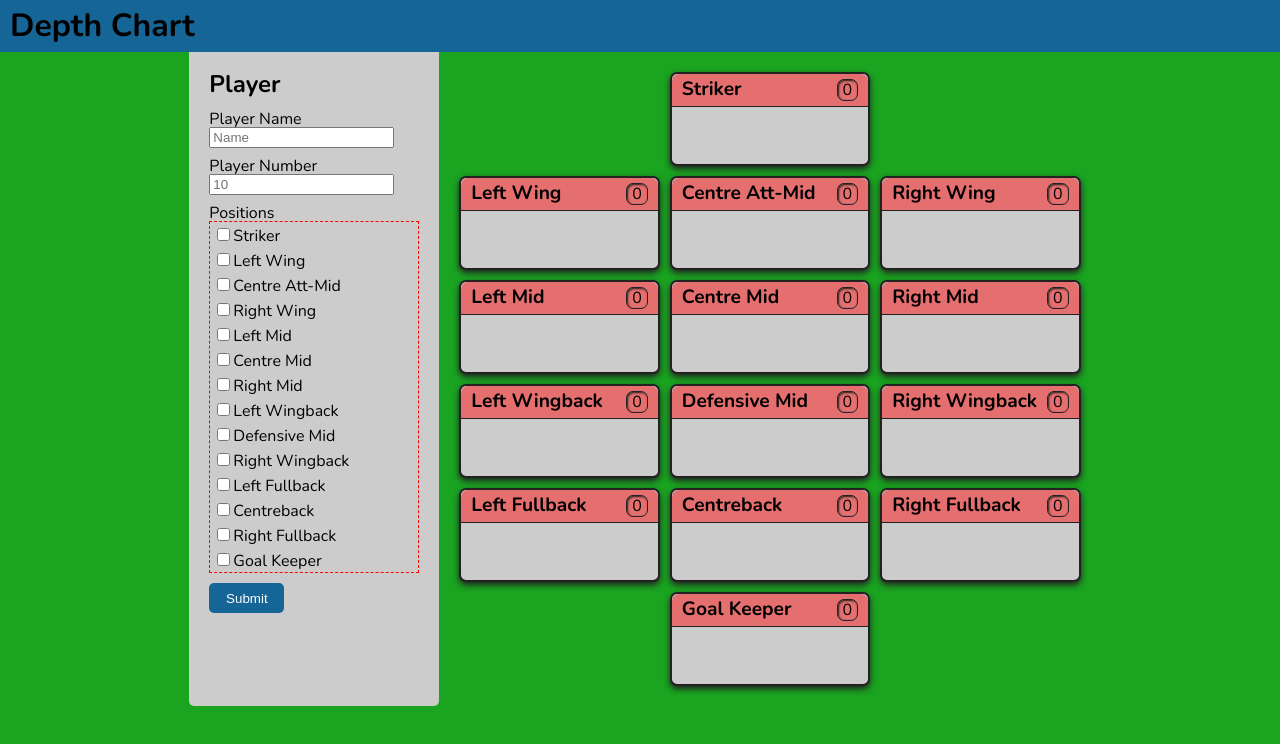
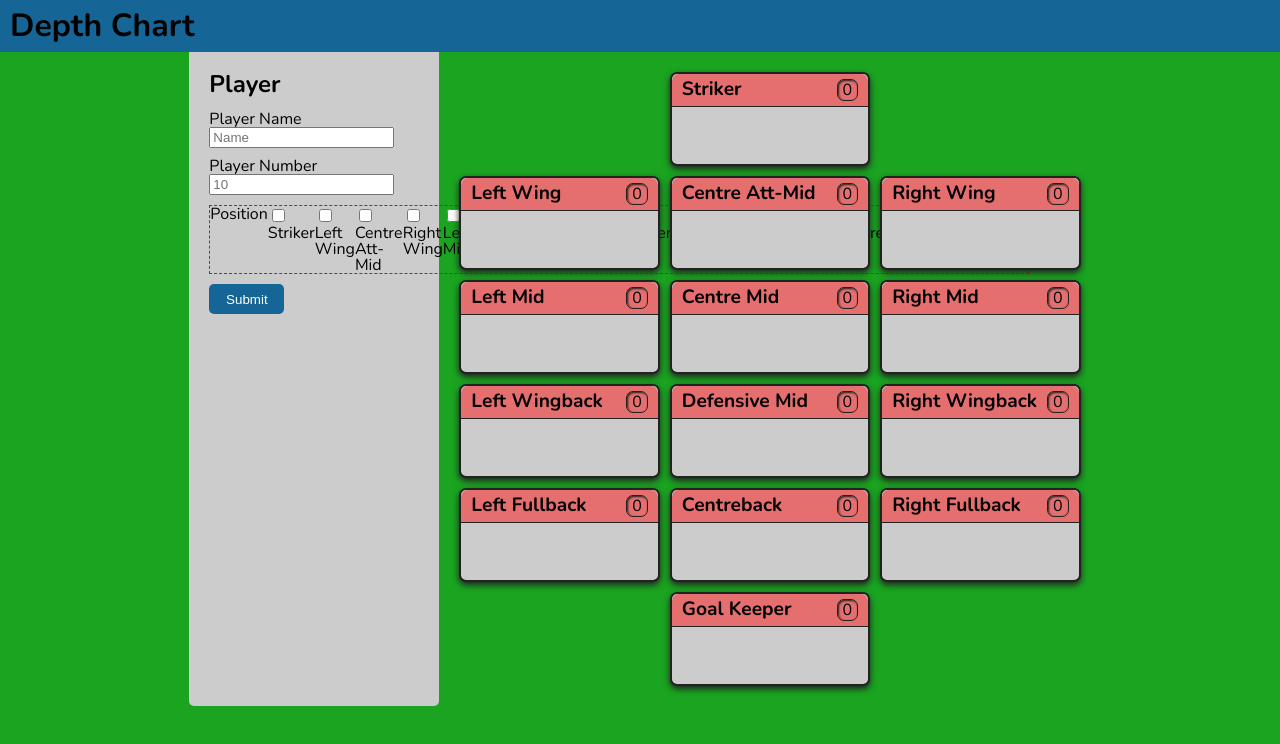
Before and after one commit to MapleThunder/depth-chart, a React (Vite) app: page / in a window 1280 px wide. Shown: the top 744 px of the page. Built offline with nearby package versions, Linux system fonts and the light colour scheme.

Commit message:
working on position checkboxes

```diff
--- /dev/null
+++ b/src/components/CheckboxList.tsx
@@ -0,0 +1,28 @@
+import { Position } from "../store/types";
+
+export function CheckboxList({ list, playerPositions }: Params) {
+  return (
+    <>
+      {list.map((position) => (
+        <div className="position-check">
+          <input
+            className="position-check-input"
+            type="checkbox"
+            name="position"
+            id={position.code}
+            value={position.code}
+            checked={playerPositions.includes(position.code)}
+          />
+          <label className="position-check-label" htmlFor={position.code}>
+            {position.label}
+          </label>
+        </div>
+      ))}
+    </>
+  );
+}
+
+type Params = {
+  list: Array<Position>;
+  playerPositions: Array<string>;
+};
--- a/src/components/PlayerForm.tsx
+++ b/src/components/PlayerForm.tsx
@@ -26,7 +26,9 @@ export function PlayerForm() {
   async function handleSubmit(event: React.FormEvent<HTMLFormElement>) {
     event.preventDefault();
     setLoading(true);
-    console.log("TEST");
+    console.log(values);
+    setValues(default_form_state);
+    setLoading(false);
   }
 
   return (
@@ -34,7 +36,7 @@ export function PlayerForm() {
       <form onSubmit={(e) => handleSubmit(e)}>
         <h2>Player</h2>
         <label>
-          Player Name
+          Player Name <br />
           <input
             id="name"
             type="text"
@@ -45,7 +47,7 @@ export function PlayerForm() {
           />
         </label>
         <label>
-          Player Number
+          Player Number <br />
           <input
             id="kit_number"
             type="text"
@@ -55,13 +57,10 @@ export function PlayerForm() {
             onChange={(e) => handleInput(e, "kit_number")}
           />
         </label>
-        <label>
-          Positions
-          <PositionsPicker
-            positions={values.positions}
-            handleInput={handleInput}
-          />
-        </label>
+        <PositionsPicker
+          positions={values.positions}
+          handleInput={handleInput}
+        />
         <button type="submit" disabled={loading} aria-busy={loading}>
           Submit
         </button>
--- a/src/components/PositionsPicker.tsx
+++ b/src/components/PositionsPicker.tsx
@@ -1,22 +1,12 @@
 import styled from "@emotion/styled";
-import { boxes } from "../data/boxes";
+import { positions as p_list } from "../data/positions";
+import { CheckboxList } from "./CheckboxList";
 
 export function PositionsPicker({ positions, handleInput }: Params) {
   return (
     <PickerStyles>
-      {boxes.map((box) => {
-        return (
-          <div className="position-input-wrapper" key={box.position}>
-            <input
-              type="checkbox"
-              name="position"
-              id={box.position}
-              value={box.position}
-            />
-            {box.label}
-          </div>
-        );
-      })}
+      <div>Position</div>
+      <CheckboxList list={p_list} playerPositions={[]} />
     </PickerStyles>
   );
 }
@@ -24,12 +14,8 @@ export function PositionsPicker({ positions, handleInput }: Params) {
 const PickerStyles = styled.fieldset`
   border: var(--debug);
   display: flex;
-  flex-direction: column;
   justify-content: center;
-
-  .position-input-wrapper {
-    padding: 3px;
-  }
+  width: 100%;
 `;
 
 type Params = {
--- /dev/null
+++ b/src/data/positions.ts
@@ -0,0 +1,74 @@
+import { Position } from "../store/types";
+
+export const positions: Array<Position> = [
+  {
+    label: "Striker",
+    code: "STK",
+    weight: 0,
+  },
+  {
+    label: "Left Wing",
+    code: "LAM",
+    weight: 0,
+  },
+  {
+    label: "Centre Att-Mid",
+    code: "CAM",
+    weight: 0,
+  },
+  {
+    label: "Right Wing",
+    code: "RAM",
+    weight: 0,
+  },
+  {
+    label: "Left Mid",
+    code: "LMD",
+    weight: 0,
+  },
+  {
+    label: "Centre Mid",
+    code: "CMD",
+    weight: 0,
+  },
+  {
+    label: "Right Mid",
+    code: "RMD",
+    weight: 0,
+  },
+  {
+    label: "Left Wingback",
+    code: "LWB",
+    weight: 0,
+  },
+  {
+    label: "Defensive Mid",
+    code: "DMD",
+    weight: 0,
+  },
+  {
+    label: "Right Wingback",
+    code: "RWB",
+    weight: 0,
+  },
+  {
+    label: "Left Fullback",
+    code: "LFB",
+    weight: 0,
+  },
+  {
+    label: "Centreback",
+    code: "CTB",
+    weight: 0,
+  },
+  {
+    label: "Right Fullback",
+    code: "RFB",
+    weight: 0,
+  },
+  {
+    label: "Goal Keeper",
+    code: "GKP",
+    weight: 0,
+  },
+];
```
